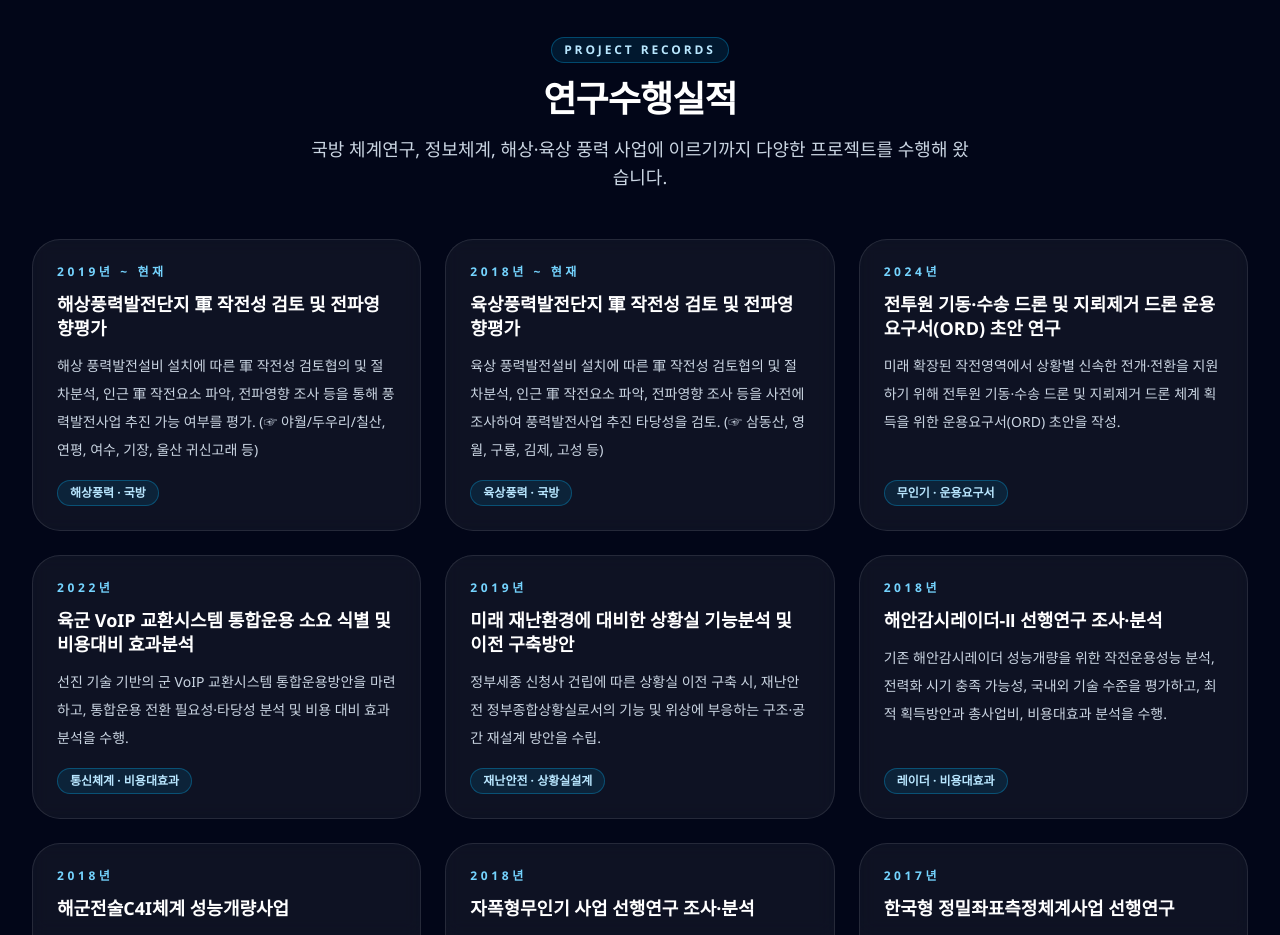
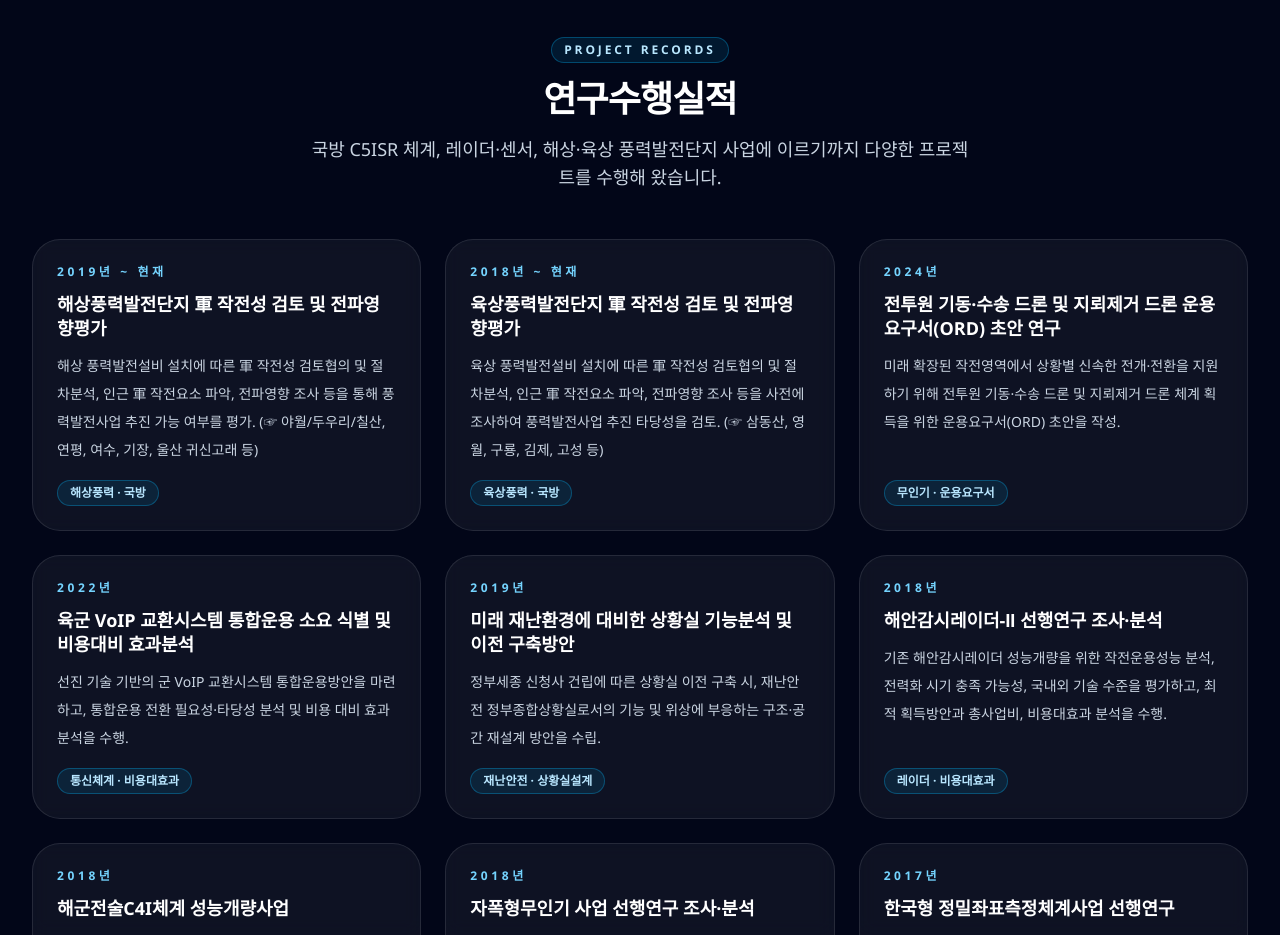
Before and after one commit to giuhyoung/ceg_website, a React (Vite) app: page / in a window 1280 px wide. Shown: the part 3720-4655 px from the top of the page. Built offline with nearby package versions, Linux system fonts and the light colour scheme; a web font is replaced by a local one.

Commit message:
연구수행실적 부제목 변경

```diff
--- a/src/App.jsx
+++ b/src/App.jsx
@@ -228,7 +228,7 @@ function App() {
             <SectionTitle
               eyebrow="Project Records"
               title="연구수행실적"
-              description="국방 체계연구, 정보체계, 해상·육상 풍력 사업에 이르기까지 다양한 프로젝트를 수행해 왔습니다."
+              description="국방 C5ISR 체계, 레이더·센서, 해상·육상 풍력발전단지 사업에 이르기까지 다양한 프로젝트를 수행해 왔습니다."
               align="center"
               theme="dark"
             />
```
